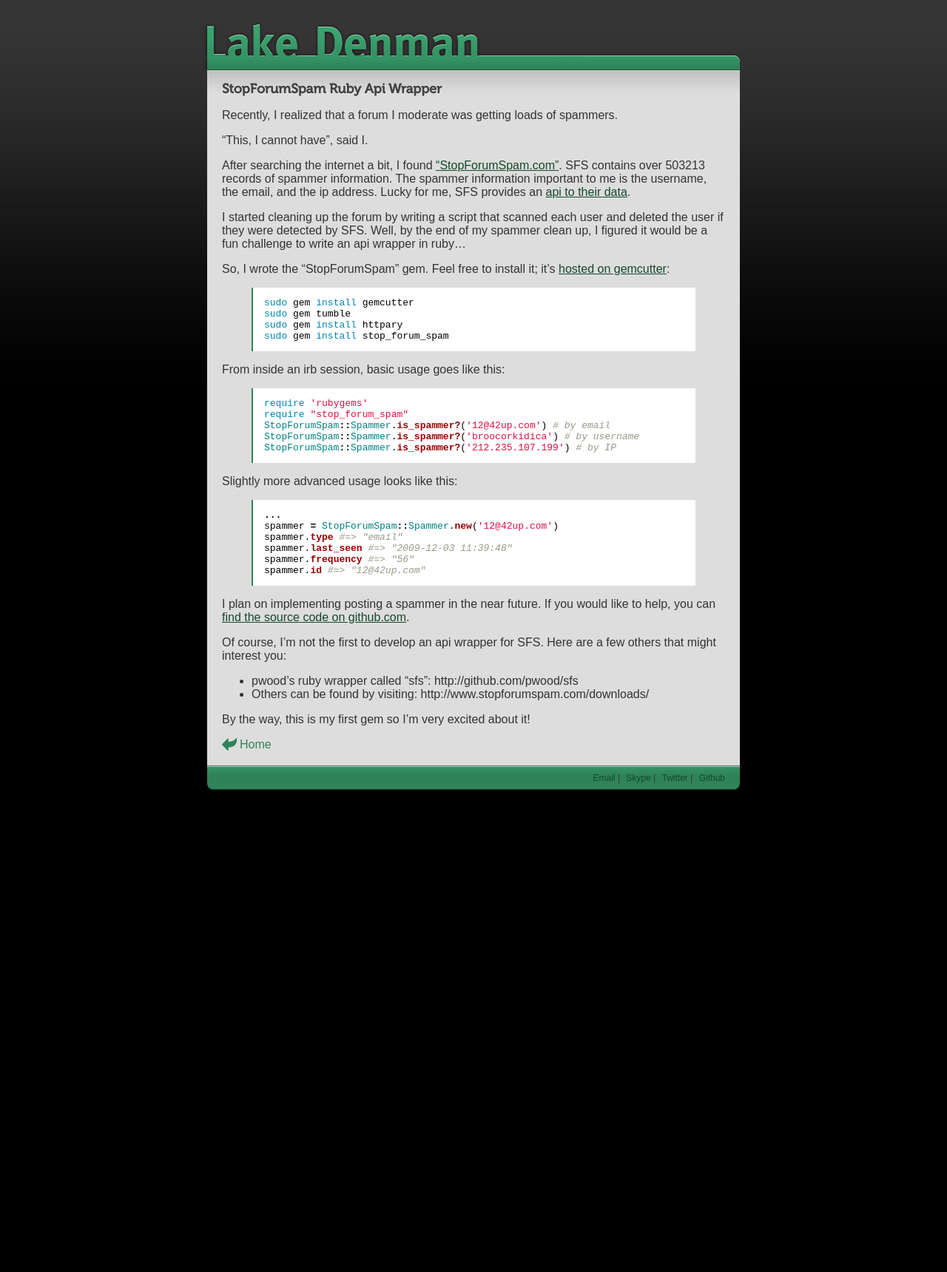
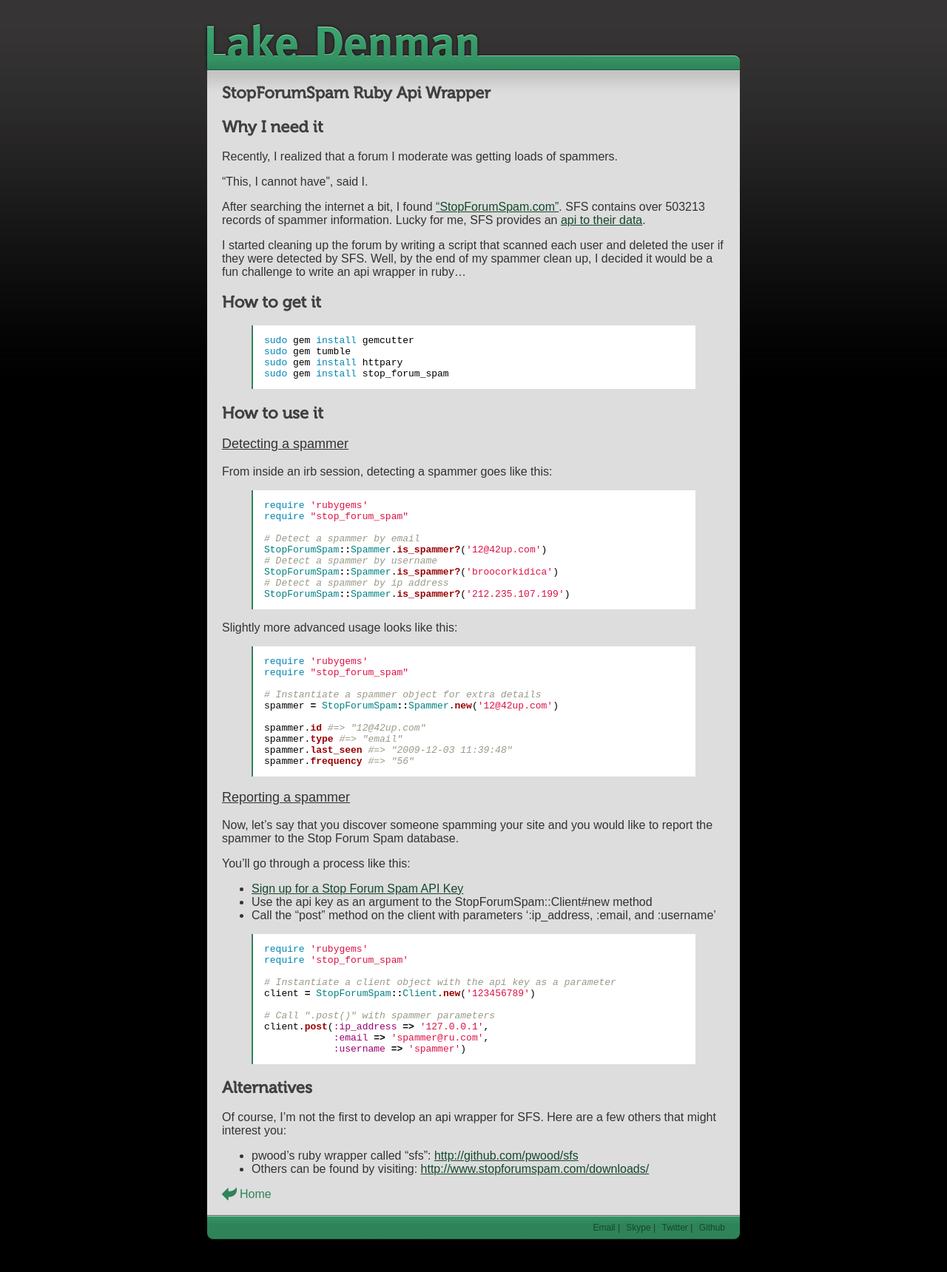
Before and after one commit to trainman419/namniart.com, a Jekyll site: the page built from _posts/2009-12-02-stopforumspam-ruby-api-wrapper.markdown, in a window 1280 px wide. Shown: the whole page at 74% size. Built offline with Jekyll 4.4.1, drawn with Linux system fonts in a browser that asks for light colours; before the commit the page ends 1112 px from its top, so only the background shows below that.

Commit message:
update photo and stopforumspam post

```diff
--- a/_posts/2009-12-02-stopforumspam-ruby-api-wrapper.markdown
+++ b/_posts/2009-12-02-stopforumspam-ruby-api-wrapper.markdown
@@ -1,20 +1,20 @@
 ---
 layout: post
 title: "StopForumSpam Ruby Api Wrapper"
-excerpt: "I recently built an api wrapper for checking if an ip, email, or username is related to a spammer."
+excerpt: "Use my Stop Forum Spam api wrapper to detect and report spammers!"
 ---
 
+## Why I need it
 Recently, I realized that a forum I moderate was getting loads of spammers.
 
 "This, I cannot have", said I.
 
-After searching the internet a bit, I found ["StopForumSpam.com"](http://www.stopforumspam.com/). SFS contains over 503213 records of spammer information. The spammer information important to me is the username, the email, and the ip address. Lucky for me, SFS provides an [api to their data](http://www.stopforumspam.com/apis).
+After searching the internet a bit, I found ["StopForumSpam.com"](http://www.stopforumspam.com/). SFS contains over 503213 records of spammer information. Lucky for me, SFS provides an [api to their data](http://www.stopforumspam.com/apis).
 
 I started cleaning up the forum by writing a script that scanned each user and deleted the user if they were detected by SFS.
-Well, by the end of my spammer clean up, I figured it would be a fun challenge to write an api wrapper in ruby...
+Well, by the end of my spammer clean up, I decided it would be a fun challenge to write an api wrapper in ruby...
 
-So, I wrote the "StopForumSpam" gem. Feel free to install it; it's [hosted on gemcutter](http://gemcutter.org/gems/stop_forum_spam):
-
+## How to get it
 {% highlight bash %}
 sudo gem install gemcutter
 sudo gem tumble
@@ -22,32 +22,66 @@ sudo gem install httpary
 sudo gem install stop_forum_spam
 {% endhighlight %}
 
-From inside an irb session, basic usage goes like this:
+
+## How to use it
+
+### Detecting a spammer
+From inside an irb session, detecting a spammer goes like this:
 
 {% highlight ruby %}
 require 'rubygems'
 require "stop_forum_spam"
-StopForumSpam::Spammer.is_spammer?('12@42up.com') # by email
-StopForumSpam::Spammer.is_spammer?('broocorkidica') # by username
-StopForumSpam::Spammer.is_spammer?('212.235.107.199') # by IP
+
+# Detect a spammer by email
+StopForumSpam::Spammer.is_spammer?('12@42up.com')
+# Detect a spammer by username
+StopForumSpam::Spammer.is_spammer?('broocorkidica')
+# Detect a spammer by ip address
+StopForumSpam::Spammer.is_spammer?('212.235.107.199')
 {% endhighlight %}
 
 Slightly more advanced usage looks like this:
 
 {% highlight ruby %}
-...
+require 'rubygems'
+require "stop_forum_spam"
+
+# Instantiate a spammer object for extra details
 spammer = StopForumSpam::Spammer.new('12@42up.com')
+
+spammer.id #=> "12@42up.com"
 spammer.type #=> "email"
 spammer.last_seen #=> "2009-12-03 11:39:48"
 spammer.frequency #=> "56"
-spammer.id #=> "12@42up.com"
 {% endhighlight %}
 
-I plan on implementing posting a spammer in the near future. If you would like to help, you can [find the source code on github.com](http://github.com/ldenman/stop_forum_spam).
+
+### Reporting a spammer
+Now, let's say that you discover someone spamming your site and you would like
+to report the spammer to the Stop Forum Spam database.
+
+You'll go through a process like this:
+
+* [Sign up for a Stop Forum Spam API Key](http://stopforumspam.com/signup)
+* Use the api key as an argument to the StopForumSpam::Client#new method
+* Call the "post" method on the client with parameters ':ip_address, :email, and :username'
+
+{% highlight ruby %}
+require 'rubygems'
+require 'stop_forum_spam'
+
+# Instantiate a client object with the api key as a parameter
+client = StopForumSpam::Client.new('123456789')
+
+# Call ".post()" with spammer parameters
+client.post(:ip_address => '127.0.0.1',
+            :email => 'spammer@ru.com',
+            :username => 'spammer')
+{% endhighlight %}
+
+## Alternatives
 
 Of course, I'm not the first to develop an api wrapper for SFS. Here are a few others that might interest you:
 
-- pwood's ruby wrapper called "sfs": http://github.com/pwood/sfs
-- Others can be found by visiting: http://www.stopforumspam.com/downloads/
-
-By the way, this is my first gem so I'm very excited about it!
+- pwood's ruby wrapper called "sfs": [http://github.com/pwood/sfs](http://github.com/pwood/sfs)
+- Others can be found by visiting: [http://www.stopforumspam.com/downloads/](http://www.stopforumspam.com/downloads/)
--- a/css/screen.css
+++ b/css/screen.css
@@ -27,6 +27,10 @@ h2.title a {
 
 h2.title a:hover {
 	color: #666;
+}
+
+h3 {
+  font-size: 22px;
 }
 
 .read-more {
--- a/css/style-nik.css
+++ b/css/style-nik.css
@@ -44,7 +44,7 @@ a {
 h2 {
 	color: #404040;
 	font-family: "Museo 500", Helvetica,"Helvetica Neue",Arial,Geneva,sans-serif;
-	font-size: 18px;
+	font-size: 22px;
 	}
 
 h2.title {
@@ -58,6 +58,12 @@ h2.title a {
 
 h2.title a:active {
 	color: #15482c;
+}
+
+h3 {
+  font-size: 18px;
+  font-weight: normal;
+  text-decoration: underline;
 }
 
 #sidebar a {
```
Also changed, not shown: css/images/face.png, 14 other files.
